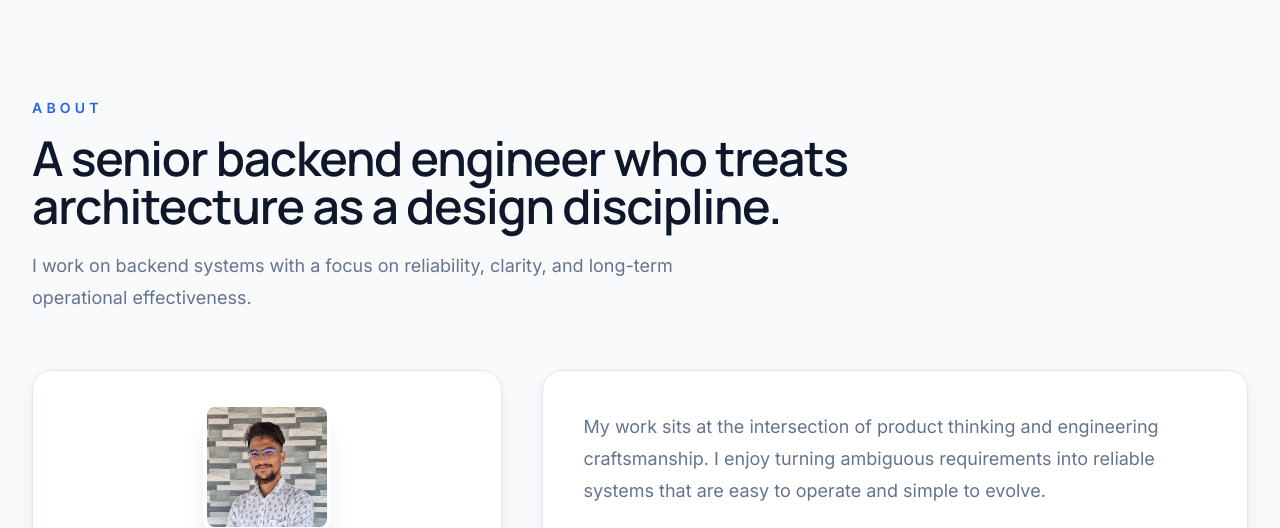
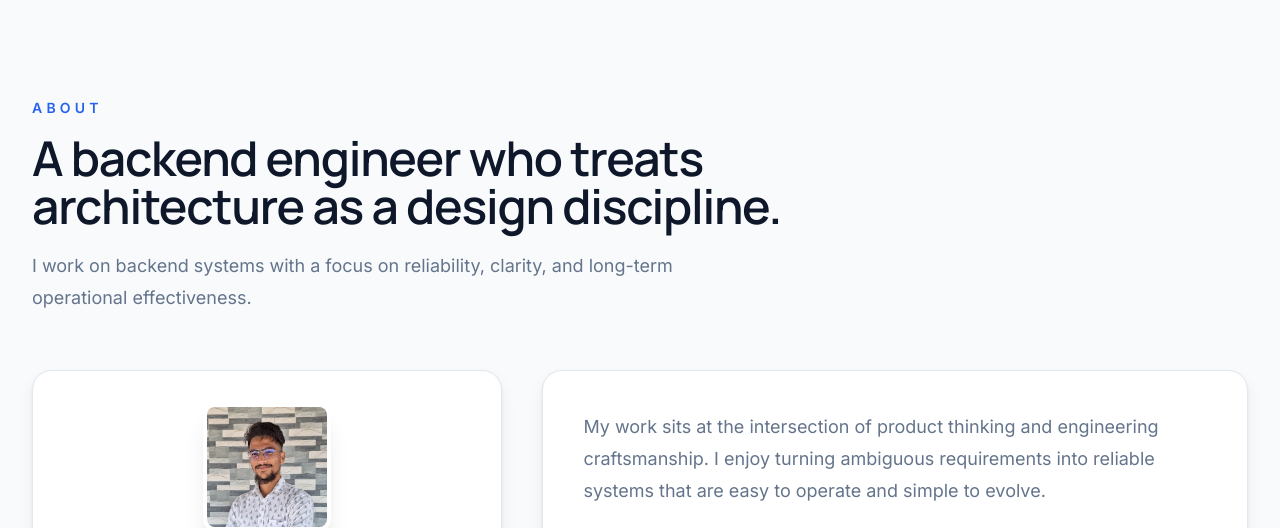
Before and after one commit to Darshan-KC/Darshan-KC.github.io, an Astro site: page / in a window 1280 px wide. Shown: the part 2700-3228 px from the top of the page. Built offline with nearby package versions, Linux system fonts and the light colour scheme; Astro itself is replaced by a stand-in of ours.

Commit message:
feat: about section

```diff
--- a/src/sections/about/AboutSection.astro
+++ b/src/sections/about/AboutSection.astro
@@ -10,7 +10,7 @@ const highlightIcons = ["Code", "Server", "Graduation", "Users2"];
 <SectionWrapper
   id="about"
   eyebrow="About"
-  title="A senior backend engineer who treats architecture as a design discipline."
+  title="A backend engineer who treats architecture as a design discipline."
   description="I work on backend systems with a focus on reliability, clarity, and long-term operational effectiveness."
 >
   <div class="grid gap-10 lg:grid-cols-[2fr_3fr]">
```
